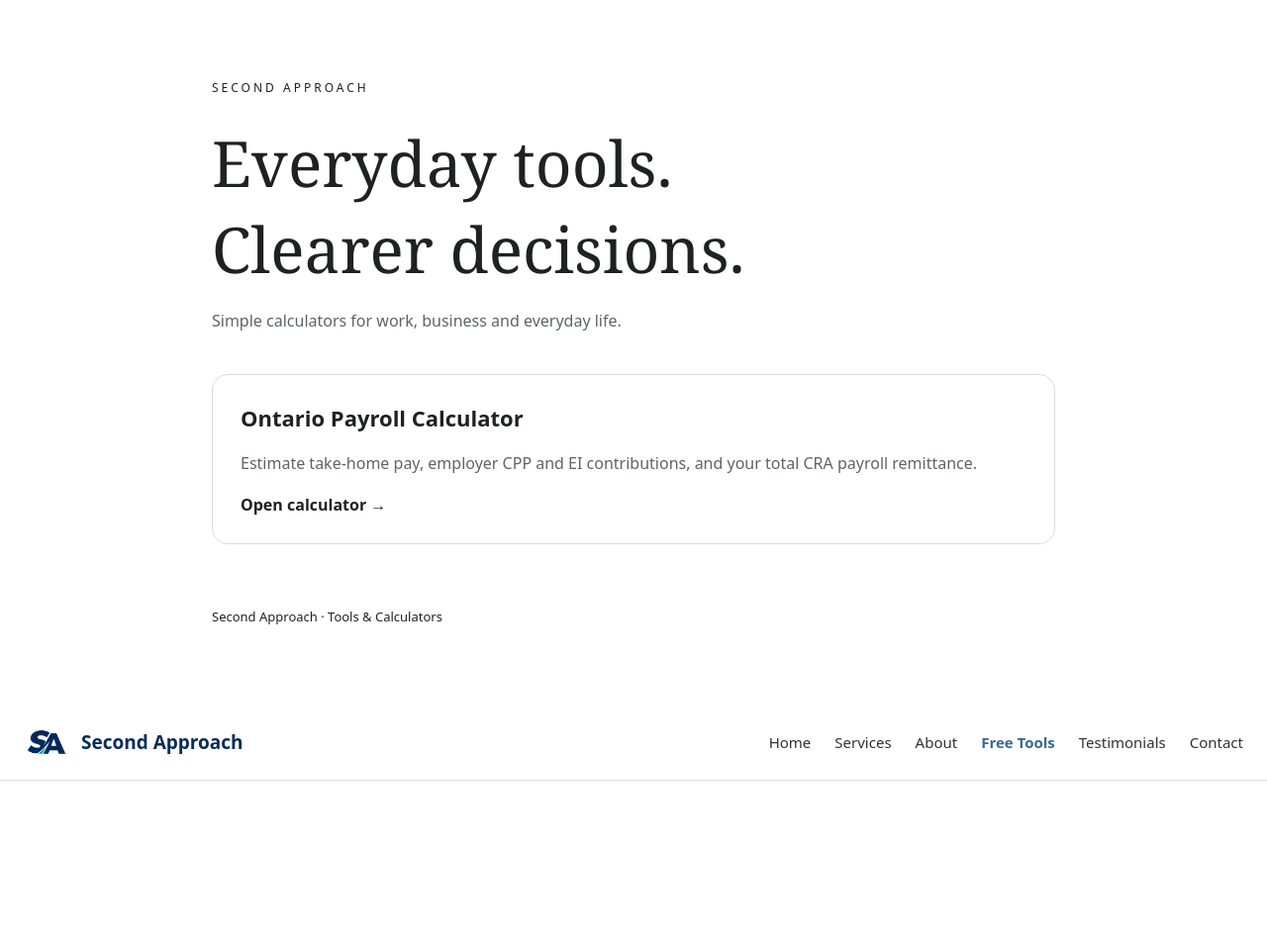
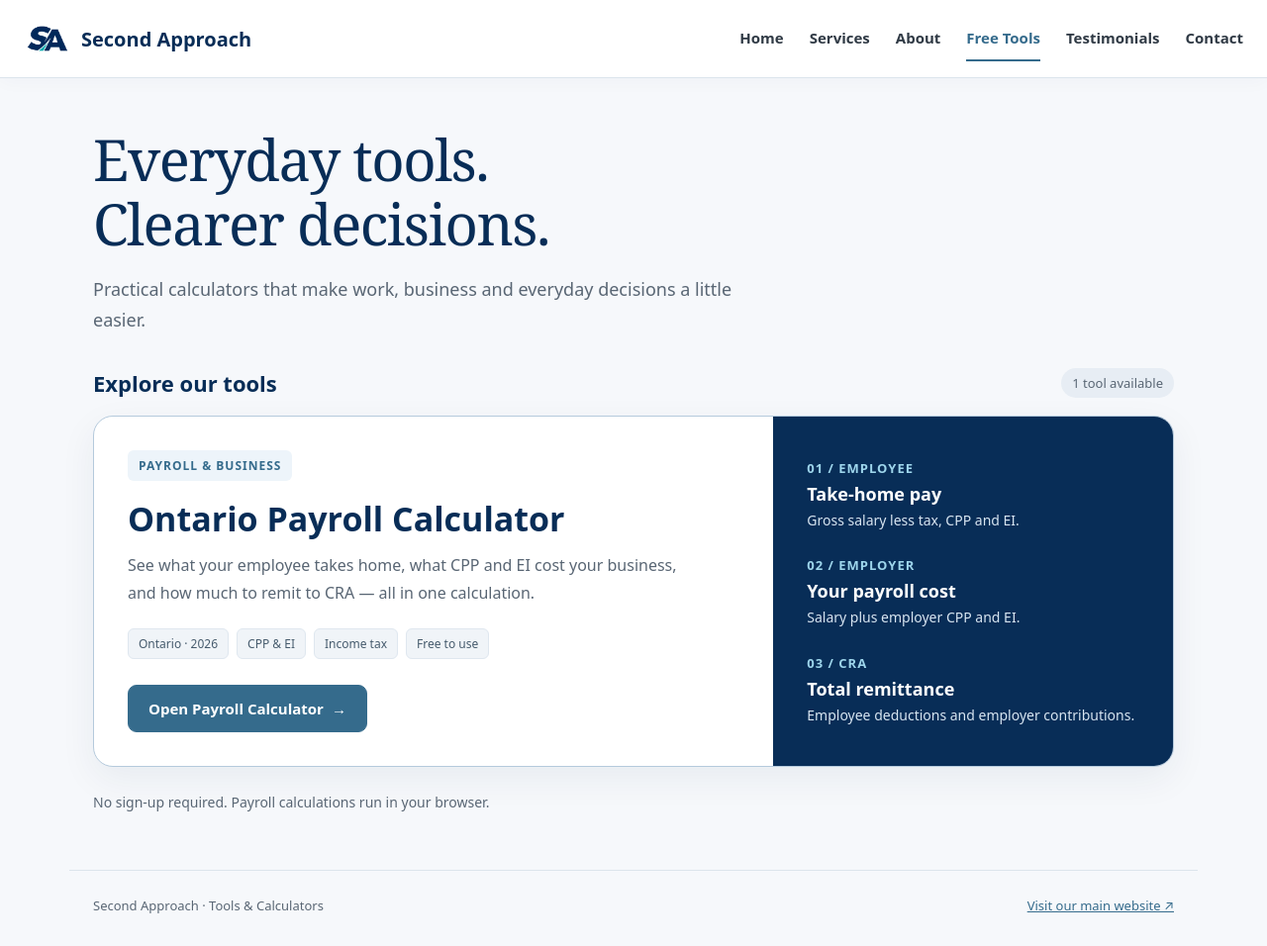
Before and after one commit to TechSingh/tools, a plain HTML site: page index.html in a window 1280 px wide. Shown: the whole page at 99% size. Before the commit the page ends 800 px from the top, so only its background shows below. Drawn offline with Linux system fonts and the light colour scheme.

Commit message:
Update index.html

```diff
--- a/index.html
+++ b/index.html
@@ -1,295 +1,74 @@
 <!DOCTYPE html>
-<html lang="en">
-<head>
-  <meta charset="UTF-8">
-  <meta name="viewport" content="width=device-width, initial-scale=1">
-  <title>Second Approach | Tools</title>
-  <style>
-    * { box-sizing: border-box; }
-    body {
-      margin: 0;
-      background: #f7f6f2;
-      color: #183b32;
-      font-family: system-ui, sans-serif;
-    }
-    main {
-      max-width: 900px;
-      margin: auto;
-      padding: 80px 24px;
-    }
-    .brand {
-      font-size: 12px;
-      letter-spacing: 3px;
-      text-transform: uppercase;
-    }
-    h1 {
-      margin: 24px 0 16px;
-      font: normal clamp(40px, 7vw, 64px) Georgia, serif;
-    }
-    p { color: #596660; line-height: 1.7; }
-    .card {
-      display: block;
-      margin-top: 40px;
-      padding: 28px;
-      border: 1px solid #d9dfd9;
-      border-radius: 16px;
-      background: white;
-      color: inherit;
-      text-decoration: none;
-    }
-    .card:hover, .card:focus-visible {
-      border-color: #183b32;
-      box-shadow: 0 8px 24px #183b3210;
-    }
-    h2 { margin-top: 0; font-size: 22px; }
-    .action { font-weight: 600; }
-    footer { margin-top: 64px; font-size: 13px; }
-  /* Second Approach website colours */
-body {
-  background: #ffffff;
-  color: #202124;
-}
+<html lang="en"><head><meta charset="UTF-8"><meta name="viewport" content="width=device-width, initial-scale=1">
+<title>Free Tools &amp; Calculators | Second Approach</title>
+<meta name="description" content="Free practical tools from Second Approach. Calculate Ontario employee take-home pay, employer CPP and EI, and CRA payroll remittances.">
+<link rel="icon" type="image/png" href="/assets/favicon.png">
+<style>
+:root{--navy:#082d57;--blue:#356b8c;--ink:#202124;--muted:#596674;--line:#dce4ec;--pale:#edf4fa;--green:#e1f1e5}
+*{box-sizing:border-box}html{scroll-padding-top:100px}body{margin:0;background:#f6f8fb;color:var(--ink);font-family:system-ui,-apple-system,BlinkMacSystemFont,"Segoe UI",sans-serif}a{color:var(--blue)}
+.skip-link{position:absolute;left:16px;top:-100px;z-index:200;background:white;padding:12px}.skip-link:focus{top:12px}
+.sa-header{position:sticky;top:0;z-index:100;background:#fff;border-bottom:1px solid var(--line);box-shadow:0 3px 18px #082d5708}
+.sa-bar{max-width:1280px;min-height:78px;padding:12px 24px;margin:auto;display:flex;align-items:center;justify-content:space-between;gap:24px}
+.sa-brand{display:flex;align-items:center;gap:10px;text-decoration:none;color:var(--navy);font-size:20px;font-weight:750;white-space:nowrap}
+.sa-brand img{display:block;width:48px;height:48px;object-fit:contain}
+.sa-links{display:flex;align-items:center;gap:26px}.sa-links a{color:#303a45;text-decoration:none;font-size:15px;font-weight:550;padding:12px 0;border-bottom:2px solid transparent}
+.sa-links a:hover,.sa-links a[aria-current]{color:var(--blue)}.sa-links a[aria-current]{font-weight:750;border-bottom-color:var(--blue)}
+.sa-toggle{display:none;margin:0;padding:10px 14px;border:1px solid var(--line);border-radius:9px;background:white;color:var(--navy);font:600 15px system-ui;cursor:pointer}
+a:focus-visible,button:focus-visible,input:focus-visible,select:focus-visible,summary:focus-visible{outline:3px solid #1482ad;outline-offset:4px}
+.button,button.primary{display:inline-flex;align-items:center;justify-content:center;gap:8px;padding:13px 20px;border:1px solid var(--blue);border-radius:9px;background:var(--blue);color:white;text-decoration:none;font:650 15px system-ui;cursor:pointer;min-height:46px}
+.button:hover,button.primary:hover{background:#285873;border-color:#285873}.button.light{background:white;color:var(--navy);border-color:white}.button.light:hover{background:#edf4fa}
+.sa-footer{max-width:1140px;margin:20px auto 0;padding:26px 24px 32px;border-top:1px solid var(--line);font-size:13px;color:var(--muted);display:flex;justify-content:space-between;gap:16px;flex-wrap:wrap}
+@media(max-width:1000px){.sa-bar{flex-wrap:wrap;gap:0;min-height:70px;padding:10px 18px}.sa-brand{font-size:18px;gap:7px}.sa-brand img{width:40px;height:40px}.sa-toggle{display:block}.sa-links{display:none;width:100%;flex-direction:column;align-items:stretch;gap:0;margin-top:12px;padding-top:8px;border-top:1px solid var(--line);max-height:65vh;overflow-y:auto}.sa-links.sa-open{display:flex}.sa-links a{padding:14px 4px}.sa-links a[aria-current]{border-bottom-color:transparent}}
+@media(max-width:400px){.sa-brand{font-size:16px}.sa-bar{padding-inline:12px}.sa-toggle{padding-inline:10px}}
+@media print{.sa-header,.skip-link,.no-print,.sa-footer{display:none!important}body{background:white}}
 
-p, small { color: #5f6368; }
-
-.card, .panel {
-  background: #ffffff;
-  border-color: #dadce0;
-}
-
-.card:hover, .card:focus-visible {
-  border-color: #356b8c;
-  box-shadow: 0 8px 24px #356b8c15;
-}
-
-input, select {
-  color: #202124;
-  border-color: #dadce0;
-}
-
-button, .total {
-  background: #356b8c;
-  color: #ffffff;
-}
-
-button.secondary {
-  background: #f3f5f7;
-  color: #202124;
-}
-
-@media print {
-  .total {
-    background: white;
-    color: black;
-  }
-}
-    /* Shared Second Approach navigation */
-.sa-header {
-  position: sticky;
-  top: 0;
-  z-index: 100;
-  background: #fff;
-  border-bottom: 1px solid #dadce0;
-  font-family: system-ui, sans-serif;
-}
-
-.sa-bar {
-  max-width: 1280px;
-  min-height: 76px;
-  padding: 12px 24px;
-  margin: auto;
-  display: flex;
-  align-items: center;
-  justify-content: space-between;
-  gap: 24px;
-}
-
-.sa-brand {
-  display: flex;
-  align-items: center;
-  gap: 12px;
-  text-decoration: none;
-  color: #082d57;
-  font-size: 19px;
-  font-weight: 700;
-  white-space: nowrap;
-}
-
-.sa-brand img {
-  width: 46px;
-  height: 46px;
-  object-fit: contain;
-}
-
-.sa-links {
-  display: flex;
-  align-items: center;
-  gap: 24px;
-}
-
-.sa-links a {
-  color: #303134;
-  text-decoration: none;
-  font-size: 15px;
-  font-weight: 500;
-  padding: 10px 0;
-}
-
-.sa-links a:hover,
-.sa-links a[aria-current] {
-  color: #356b8c;
-}
-
-.sa-links a[aria-current] {
-  font-weight: 700;
-}
-
-.sa-toggle {
-  display: none;
-  margin: 0;
-  padding: 10px 14px;
-  border: 1px solid #dadce0;
-  border-radius: 8px;
-  background: #fff;
-  color: #082d57;
-  font: 600 15px system-ui, sans-serif;
-  cursor: pointer;
-}
-
-.sa-header a:focus-visible,
-.sa-toggle:focus-visible {
-  outline: 3px solid #356b8c;
-  outline-offset: 4px;
-}
-
-@media (max-width: 1000px) {
-  .sa-bar {
-    flex-wrap: wrap;
-    gap: 0;
-    min-height: 68px;
-    padding: 10px 18px;
-  }
-
-  .sa-brand {
-    font-size: 17px;
-    gap: 8px;
-  }
-
-  .sa-brand img {
-    width: 38px;
-    height: 38px;
-  }
-
-  .sa-toggle {
-    display: block;
-  }
-
-  .sa-links {
-    display: none;
-    width: 100%;
-    flex-direction: column;
-    align-items: stretch;
-    gap: 0;
-    margin-top: 12px;
-    padding-top: 8px;
-    border-top: 1px solid #dadce0;
-    max-height: 65vh;
-    overflow-y: auto;
-  }
-
-  .sa-links.sa-open {
-    display: flex;
-  }
-
-  .sa-links a {
-    padding: 14px 4px;
-  }
-}
-
-@media print {
-  .sa-header {
-    display: none;
-  }
-}
-  </style>
-  <link rel="icon" type="image/png" href="/assets/favicon.png">
-</head>
-<body>
-  <main>
-    <div class="brand">Second Approach</div>
-    <h1>Everyday tools.<br>Clearer decisions.</h1>
-    <p>Simple calculators for work, business and everyday life.</p>
-
-    <a class="card" href="./cpp-ei-calc/">
-      <h2>Ontario Payroll Calculator</h2>
-      <p>Estimate take-home pay, employer CPP and EI contributions,
-         and your total CRA payroll remittance.</p>
-      <span class="action">Open calculator →</span>
-    </a>
-
-    <footer>Second Approach · Tools &amp; Calculators</footer>
-  </main>
-  <script>
-(() => {
-  const button = document.querySelector('.sa-toggle');
-  const menu = document.querySelector('#sa-navigation');
-
-  function setOpen(open) {
-    button.setAttribute('aria-expanded', String(open));
-    button.setAttribute(
-      'aria-label',
-      open ? 'Close navigation menu' : 'Open navigation menu'
-    );
-    button.textContent = open ? 'Close ×' : 'Menu ☰';
-    menu.classList.toggle('sa-open', open);
-  }
-
-  button.addEventListener('click', () => {
-    setOpen(button.getAttribute('aria-expanded') !== 'true');
-  });
-
-  menu.addEventListener('click', event => {
-    if (event.target.closest('a')) setOpen(false);
-  });
-
-  document.addEventListener('keydown', event => {
-    if (
-      event.key === 'Escape' &&
-      button.getAttribute('aria-expanded') === 'true'
-    ) {
-      setOpen(false);
-      button.focus();
-    }
-  });
-})();
-</script>
-</body>
-  <header class="sa-header">
+.home-main{max-width:1140px;margin:auto;padding:50px 24px 36px}.hero{max-width:850px;margin-bottom:34px}.hero h1{font:normal clamp(36px,5vw,58px)/1.12 Georgia,serif;letter-spacing:-1.5px;margin:0 0 18px;color:var(--navy)}.hero p{font-size:18px;line-height:1.7;color:var(--muted);max-width:650px;margin:0}
+.section-heading{display:flex;justify-content:space-between;align-items:center;gap:14px;margin:12px 0 18px}.section-heading h2{margin:0;font-size:22px;color:var(--navy)}.count{font-size:13px;color:var(--muted);background:#e7edf4;padding:6px 11px;border-radius:20px}
+.tool-card{border:1px solid #b5cadc;border-radius:20px;overflow:hidden;background:white;box-shadow:0 12px 36px #082d5710;display:grid;grid-template-columns:1.7fr 1fr}.tool-content{padding:34px}.category{display:inline-block;font-size:12px;font-weight:750;letter-spacing:1px;text-transform:uppercase;color:var(--blue);background:var(--pale);padding:7px 11px;border-radius:6px}.tool-content h3{font-size:clamp(26px,4vw,34px);line-height:1.2;margin:18px 0 12px;color:var(--navy)}.tool-content p{font-size:16px;line-height:1.75;color:var(--muted);max-width:560px;margin:0 0 22px}.tags{display:flex;gap:8px;flex-wrap:wrap;margin-bottom:26px}.tags span{font-size:12px;background:#f0f4f8;border:1px solid #dfe7ef;padding:6px 10px;border-radius:6px;color:#465b6d}
+.tool-side{background:var(--navy);color:white;padding:34px;display:flex;flex-direction:column;justify-content:center;gap:22px}.tool-side .number{font-size:13px;font-weight:700;color:#9ed6ec;letter-spacing:1px}.tool-side strong{display:block;font-size:18px;margin:4px 0}.tool-side p{margin:0;font-size:14px;line-height:1.6;color:#d8e5f1}.home-note{font-size:14px;line-height:1.7;color:var(--muted);margin:24px 0 0}
+@media(max-width:700px){.home-main{padding:32px 18px}.hero h1{letter-spacing:-.8px}.hero p{font-size:16px}.tool-card{grid-template-columns:1fr}.tool-content,.tool-side{padding:24px}.tool-side{gap:18px}.section-heading{align-items:flex-start}.button{width:100%}}
+</style></head><body><a class="skip-link" href="#main-content">Skip to main content</a>
+<header class="sa-header">
   <div class="sa-bar">
-    <a class="sa-brand" href="https://www.secondapproach.ca/">
-      <img src="/assets/sa-monogram.png" alt="">
-      <span>Second Approach</span>
-    </a>
-
-    <button
-      class="sa-toggle"
-      type="button"
-      aria-expanded="false"
-      aria-controls="sa-navigation"
-      aria-label="Open navigation menu">
-      Menu ☰
-    </button>
-
+    <a class="sa-brand" href="https://www.secondapproach.ca/"><img src="/assets/sa-monogram.png" alt="" width="48" height="48"><span>Second Approach</span></a>
+    <button class="sa-toggle" type="button" aria-expanded="false" aria-controls="sa-navigation" aria-label="Open navigation menu">Menu ☰</button>
     <nav class="sa-links" id="sa-navigation" aria-label="Main navigation">
       <a href="https://www.secondapproach.ca/">Home</a>
       <a href="https://www.secondapproach.ca/services">Services</a>
       <a href="https://www.secondapproach.ca/about">About</a>
-      <a href="https://tools.secondapproach.ca/" aria-current="location">
-        Free Tools
-      </a>
+      <a href="/" aria-current="location">Free Tools</a>
       <a href="https://www.secondapproach.ca/testimonials">Testimonials</a>
       <a href="https://www.secondapproach.ca/contact">Contact</a>
     </nav>
   </div>
 </header>
-</html>
+<main class="home-main" id="main-content" tabindex="-1">
+  <section class="hero"><h1>Everyday tools.<br>Clearer decisions.</h1><p>Practical calculators that make work, business and everyday decisions a little easier.</p></section>
+  <section aria-labelledby="available-tools">
+    <div class="section-heading"><h2 id="available-tools">Explore our tools</h2><span class="count">1 tool available</span></div>
+    <article class="tool-card">
+      <div class="tool-content"><span class="category">Payroll &amp; Business</span><h3>Ontario Payroll Calculator</h3><p>See what your employee takes home, what CPP and EI cost your business, and how much to remit to CRA — all in one calculation.</p>
+        <div class="tags"><span>Ontario · 2026</span><span>CPP &amp; EI</span><span>Income tax</span><span>Free to use</span></div>
+        <a class="button" href="/cpp-ei-calc/">Open Payroll Calculator <span aria-hidden="true">→</span></a>
+      </div>
+      <div class="tool-side"><div><span class="number">01 / EMPLOYEE</span><strong>Take-home pay</strong><p>Gross salary less tax, CPP and EI.</p></div><div><span class="number">02 / EMPLOYER</span><strong>Your payroll cost</strong><p>Salary plus employer CPP and EI.</p></div><div><span class="number">03 / CRA</span><strong>Total remittance</strong><p>Employee deductions and employer contributions.</p></div></div>
+    </article>
+  </section>
+  <p class="home-note">No sign-up required. Payroll calculations run in your browser.</p>
+</main><footer class="sa-footer"><span>Second Approach · Tools &amp; Calculators</span><a href="https://www.secondapproach.ca/">Visit our main website ↗</a></footer><script>
+(() => {
+  const toggle = document.querySelector('.sa-toggle');
+  const menu = document.querySelector('#sa-navigation');
+  const setOpen = open => {
+    toggle.setAttribute('aria-expanded', String(open));
+    toggle.setAttribute('aria-label', open ? 'Close navigation menu' : 'Open navigation menu');
+    toggle.textContent = open ? 'Close ×' : 'Menu ☰';
+    menu.classList.toggle('sa-open', open);
+  };
+  toggle.addEventListener('click', () => setOpen(toggle.getAttribute('aria-expanded') !== 'true'));
+  menu.addEventListener('click', event => { if (event.target.closest('a')) setOpen(false); });
+  document.addEventListener('keydown', event => {
+    if (event.key === 'Escape' && toggle.getAttribute('aria-expanded') === 'true') { setOpen(false); toggle.focus(); }
+  });
+})();
+</script></body></html>
```
